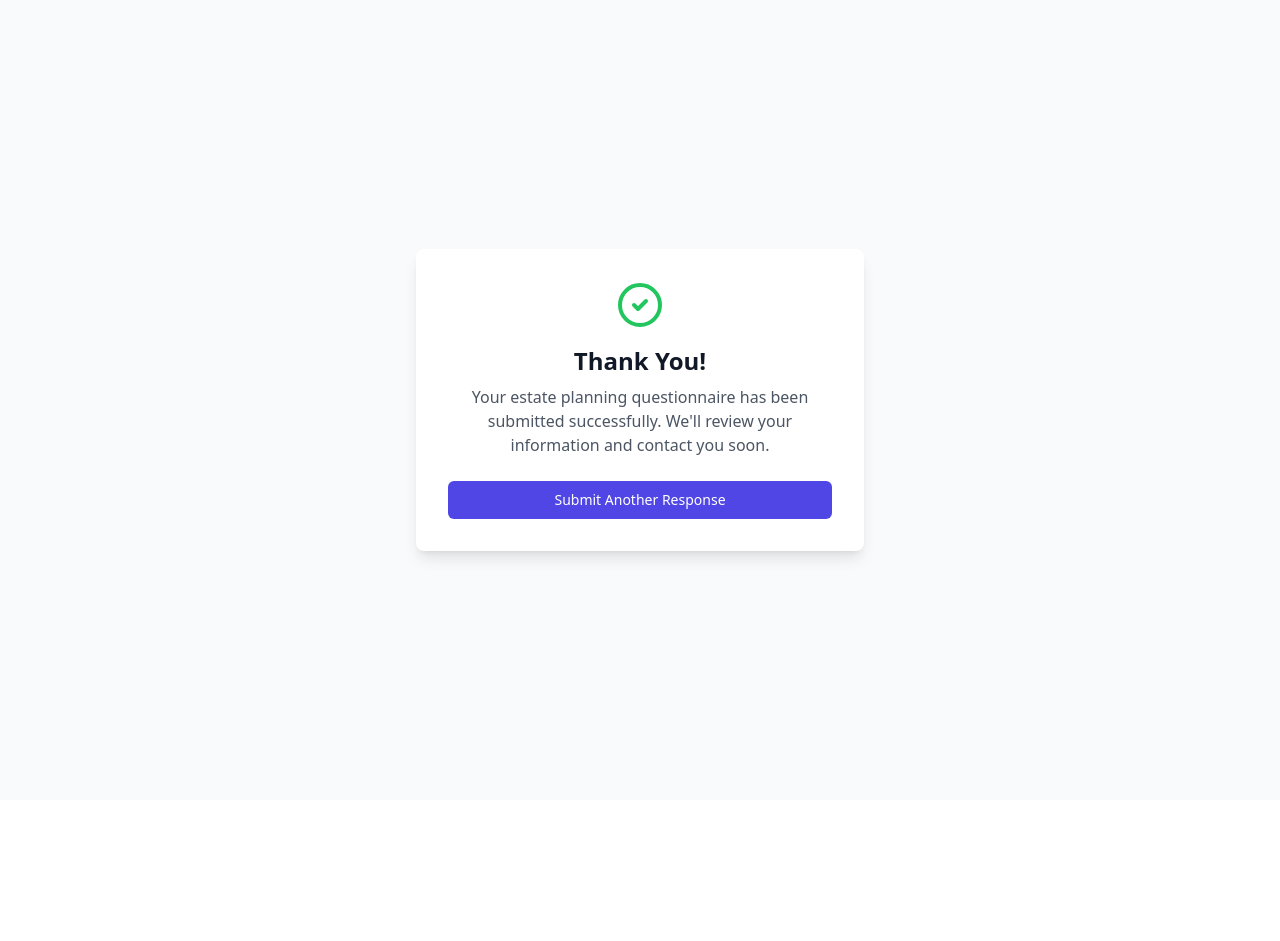
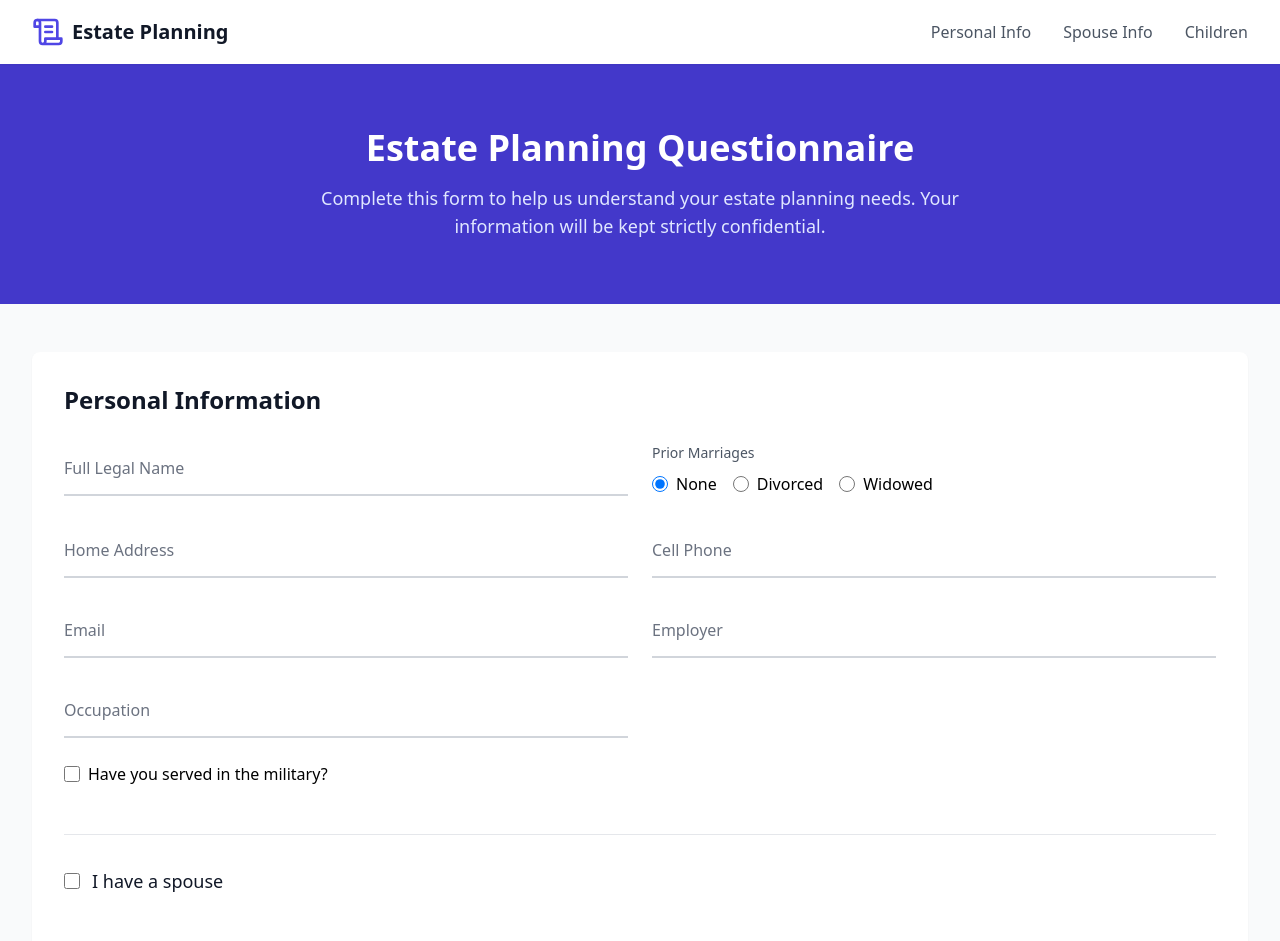
Before and after one commit to Rabbit1026HG/Estate-Planning, a React (Vite) app: page / in a window 1280 px wide. Shown: the top 941 px of the page. Before the commit the page ends 800 px from the top, so only its background shows below. Built offline with nearby package versions, Linux system fonts and the light colour scheme.

Commit message:
fix: submit error fix

```diff
--- a/src/App.tsx
+++ b/src/App.tsx
@@ -1,27 +1,31 @@
-import { useState } from 'react';
-import { FormProvider, useForm } from 'react-hook-form';
-import { zodResolver } from '@hookform/resolvers/zod';
-import { CheckCircle2 } from 'lucide-react';
-import { Header } from './components/Header';
-import { PersonalInfoForm } from './components/PersonalInfoForm';
-import { ChildrenForm } from './components/ChildrenForm';
-import { FamilyInfoForm } from './components/FamilyInfoForm';
-import { AssetsForm } from './components/AssetsForm';
-import { LiabilitiesForm } from './components/LiabilitiesForm';
-import { OtherAssetsForm } from './components/OtherAssetsForm';
-import { OtherInterestsForm } from './components/OtherInterestsForm';
-import { BeneficiariesForm } from './components/BeneficiariesForm';
-import { ExecutorsTrusteesForm } from './components/ExecutorsTrusteesForm';
-import { HealthCareAgentsForm } from './components/HealthCareAgentsForm';
-import { FormDataSchema, type FormData } from './types';
+import React, { useState } from "react";
+import { FormProvider, useForm } from "react-hook-form";
+import { zodResolver } from "@hookform/resolvers/zod";
+import { CheckCircle2 } from "lucide-react";
+import { Header } from "./components/Header";
+import { PersonalInfoForm } from "./components/PersonalInfoForm";
+import { ChildrenForm } from "./components/ChildrenForm";
+import { FamilyInfoForm } from "./components/FamilyInfoForm";
+import { AssetsForm } from "./components/AssetsForm";
+import { LiabilitiesForm } from "./components/LiabilitiesForm";
+import { OtherAssetsForm } from "./components/OtherAssetsForm";
+import { OtherInterestsForm } from "./components/OtherInterestsForm";
+import { BeneficiariesForm } from "./components/BeneficiariesForm";
+import { ExecutorsTrusteesForm } from "./components/ExecutorsTrusteesForm";
+import { HealthCareAgentsForm } from "./components/HealthCareAgentsForm";
+import { FormDataSchema, type FormData } from "./types";
 
 function App() {
-  const [isSubmitted, setIsSubmitted] = useState(true);
+  const [isSubmitted, setIsSubmitted] = useState(false);
   const methods = useForm<FormData>({
     resolver: zodResolver(FormDataSchema),
     defaultValues: {
+      hasSpouse: false,
       personalInfo: {
-        priorMarriage: 'none',
+        priorMarriage: "none",
+      },
+      spouseInfo:{
+        priorMarriage: "none",
       },
       children: [],
       familyInfo: {
@@ -30,9 +34,68 @@ function App() {
         hasChildrenWithBenefits: false,
         hasObligationsToEx: false,
       },
-      assets: [],
-      liabilities: [],
-      otherAssets: [],
+      assets: [
+        {
+          description: "Cash/CDs, and Bank Accounts",
+          hasAsset: false,
+        },
+        {
+          description: "Annuities/Pensions",
+          hasAsset: false,
+        },
+        {
+          description: "Residence",
+          hasAsset: false,
+        },
+        {
+          description: "Other Real Estate",
+          hasAsset: false,
+        },
+        {
+          description: "IRAs, 401(k)s, Other Retirement",
+          hasAsset: false,
+        },
+      ],
+      liabilities: [
+        {
+          description: "Real Estate Mortgages",
+          hasLiability: false,
+        },
+        {
+          description: "Vehicle",
+          hasLiability: false,
+        },
+        {
+          description: "Other",
+          hasLiability: false,
+        },
+      ],
+      otherAssets: [
+        {
+          description: "Life Insurance",
+          hasAsset: false,
+        },
+        {
+          description: "Long Term Care Insurance",
+          hasAsset: false,
+        },
+        {
+          description: "Prepaid Funeral/Burial or Cremation",
+          hasAsset: false,
+        },
+        {
+          description: "Business Ownership Interest",
+          hasAsset: false,
+        },
+        {
+          description: "Foreign Assets",
+          hasAsset: false,
+        },
+        {
+          description: "Safe Deposit Boxes",
+          hasAsset: false,
+        },
+      ],
       otherInterests: {
         hasOutOfStateProperty: false,
         hasPetProvisions: false,
@@ -49,12 +112,22 @@ function App() {
     },
   });
 
+  const hasSpouse = methods.watch("hasSpouse");
+
+  // Clear spouse-related data when hasSpouse is unchecked
+  React.useEffect(() => {
+    if (!hasSpouse) {
+      methods.setValue("spouseInfo", undefined);
+      methods.setValue("healthCareAgents.spouse", []);
+    }
+  }, [hasSpouse, methods]);
+
   const onSubmit = async (data: FormData) => {
-    console.log('data:',data);
+    console.log("data:", data);
 
     // Simulate form submission
     await new Promise((resolve) => setTimeout(resolve, 1000));
-    console.log('Form submitted:', data);
+    console.log("Form submitted:", data);
     setIsSubmitted(true);
   };
 
@@ -94,8 +167,8 @@ function App() {
                 Estate Planning Questionnaire
               </h1>
               <p className="text-lg text-indigo-100 max-w-2xl mx-auto">
-                Complete this form to help us understand your estate planning needs.
-                Your information will be kept strictly confidential.
+                Complete this form to help us understand your estate planning
+                needs. Your information will be kept strictly confidential.
               </p>
             </div>
           </div>
@@ -110,9 +183,25 @@ function App() {
                 <PersonalInfoForm type="personal" />
               </section>
 
-              <section id="spouse">
-                <PersonalInfoForm type="spouse" />
-              </section>
+              <div className="border-t pt-8">
+                <label className="flex items-center space-x-3 text-lg font-medium text-gray-900">
+                  <input
+                    type="checkbox"
+                    {...methods.register("hasSpouse")}
+                    className="h-5 w-5 text-indigo-600 rounded"
+                  />
+                  <span>I have a spouse</span>
+                </label>
+              </div>
+
+              {hasSpouse && (
+                <section
+                  id="spouse"
+                  className="transition-opacity duration-300"
+                >
+                  <PersonalInfoForm type="spouse" />
+                </section>
+              )}
 
               <section id="children">
                 <ChildrenForm />
@@ -156,10 +245,16 @@ function App() {
 
               <section id="health-care-agents">
                 <HealthCareAgentsForm type="personal" />
-                <div className="mt-8">
+              </section>
+
+              {hasSpouse && (
+                <section
+                  id="spouse-health-care"
+                  className="transition-opacity duration-300"
+                >
                   <HealthCareAgentsForm type="spouse" />
-                </div>
-              </section>
+                </section>
+              )}
 
               <div className="flex justify-end">
                 <button
--- a/src/components/AssetsForm.tsx
+++ b/src/components/AssetsForm.tsx
@@ -1,5 +1,5 @@
 import React from 'react';
-import { useFieldArray, useFormContext } from 'react-hook-form';
+import {  useFormContext } from 'react-hook-form';
 import { FloatingLabelInput } from './FloatingLabelInput';
 import type { FormData } from '../types';
 
@@ -12,11 +12,8 @@ const ASSET_TYPES = [
 ];
 
 export const AssetsForm: React.FC = () => {
-  const { control, register, formState: { errors } } = useFormContext<FormData>();
-  const { fields } = useFieldArray({
-    control,
-    name: 'assets',
-  });
+  const {  register, formState: { errors } } = useFormContext<FormData>();
+
 
   return (
     <div className="space-y-6">
--- a/src/components/LiabilitiesForm.tsx
+++ b/src/components/LiabilitiesForm.tsx
@@ -1,5 +1,5 @@
 import React from 'react';
-import { useFieldArray, useFormContext } from 'react-hook-form';
+import {  useFormContext } from 'react-hook-form';
 import { FloatingLabelInput } from './FloatingLabelInput';
 import type { FormData } from '../types';
 
@@ -10,11 +10,7 @@ const LIABILITY_TYPES = [
 ];
 
 export const LiabilitiesForm: React.FC = () => {
-  const { control, register, formState: { errors } } = useFormContext<FormData>();
-  const { fields } = useFieldArray({
-    control,
-    name: 'liabilities',
-  });
+  const { register, formState: { errors } } = useFormContext<FormData>();
 
   return (
     <div className="space-y-6">
--- a/src/components/OtherAssetsForm.tsx
+++ b/src/components/OtherAssetsForm.tsx
@@ -1,5 +1,5 @@
 import React from 'react';
-import { useFieldArray, useFormContext } from 'react-hook-form';
+import { useFormContext } from 'react-hook-form';
 import { FloatingLabelInput } from './FloatingLabelInput';
 import type { FormData } from '../types';
 
@@ -13,11 +13,8 @@ const OTHER_ASSET_TYPES = [
 ];
 
 export const OtherAssetsForm: React.FC = () => {
-  const { control, register, formState: { errors } } = useFormContext<FormData>();
-  const { fields } = useFieldArray({
-    control,
-    name: 'otherAssets',
-  });
+  const { register, formState: { errors } } = useFormContext<FormData>();
+
 
   return (
     <div className="space-y-6">
--- a/src/components/PersonalInfoForm.tsx
+++ b/src/components/PersonalInfoForm.tsx
@@ -11,13 +11,21 @@ export const PersonalInfoForm: React.FC<PersonalInfoFormProps> = ({ type }) => {
   const {
     register,
     formState: { errors },
+    watch,
   } = useFormContext<FormData>();
 
   const prefix = type === 'personal' ? 'personalInfo' : 'spouseInfo';
   const title = type === 'personal' ? 'Personal Information' : 'Spouse Information';
+  const militaryService = watch(`${prefix}.militaryService.served`);
+  // const hasSpouse = watch('hasSpouse');
+  // const isRequired = type === 'personal' || hasSpouse;
 
   return (
-    <div className="space-y-6">
+    <div className={`space-y-6 ${type === 'spouse' ? 'relative' : ''}`}>
+      {type === 'spouse' && (
+        <div className="absolute -top-4 left-0 right-0 h-1 bg-indigo-100 rounded" />
+      )}
+
       <h2 className="text-2xl font-semibold text-gray-900">{title}</h2>
 
       <div className="grid grid-cols-1 md:grid-cols-2 gap-6">
@@ -25,6 +33,7 @@ export const PersonalInfoForm: React.FC<PersonalInfoFormProps> = ({ type }) => {
           label="Full Legal Name"
           {...register(`${prefix}.fullName`)}
           error={errors[prefix]?.fullName?.message}
+          // required={isRequired}
         />
 
         <div className="space-y-2">
@@ -48,6 +57,7 @@ export const PersonalInfoForm: React.FC<PersonalInfoFormProps> = ({ type }) => {
           label="Home Address"
           {...register(`${prefix}.address`)}
           error={errors[prefix]?.address?.message}
+          // required={isRequired}
         />
 
         <FloatingLabelInput
@@ -55,6 +65,7 @@ export const PersonalInfoForm: React.FC<PersonalInfoFormProps> = ({ type }) => {
           type="tel"
           {...register(`${prefix}.cellPhone`)}
           error={errors[prefix]?.cellPhone?.message}
+          // required={isRequired}
         />
 
         <FloatingLabelInput
@@ -62,6 +73,7 @@ export const PersonalInfoForm: React.FC<PersonalInfoFormProps> = ({ type }) => {
           type="email"
           {...register(`${prefix}.email`)}
           error={errors[prefix]?.email?.message}
+          // required={isRequired}
         />
 
         <FloatingLabelInput
@@ -73,6 +85,24 @@ export const PersonalInfoForm: React.FC<PersonalInfoFormProps> = ({ type }) => {
           label="Occupation"
           {...register(`${prefix}.occupation`)}
         />
+
+        <div className="md:col-span-2 space-y-4">
+          <label className="flex items-center space-x-2">
+            <input
+              type="checkbox"
+              {...register(`${prefix}.militaryService.served`)}
+              className="form-checkbox"
+            />
+            <span>Have you served in the military?</span>
+          </label>
+
+          {militaryService && (
+            <FloatingLabelInput
+              label="Military Service Details (branch, dates, highest rank)"
+              {...register(`${prefix}.militaryService.details`)}
+            />
+          )}
+        </div>
       </div>
     </div>
   );
--- a/src/types.ts
+++ b/src/types.ts
@@ -21,9 +21,6 @@ export const ChildInfoSchema = z.object({
   thisMarriage: z.boolean(),
   previousRelationship: z.boolean(),
   adopted: z.boolean(),
-  deceased: z.boolean(),
-  specialNeeds: z.boolean(),
-  governmentBenefits: z.boolean(),
 });
 
 export const AssetSchema = z.object({
@@ -60,6 +57,7 @@ export const HealthCareAgentSchema = z.object({
 });
 
 export const FormDataSchema = z.object({
+  hasSpouse: z.boolean(),
   personalInfo: PersonalInfoSchema,
   spouseInfo: PersonalInfoSchema.optional(),
   children: z.array(ChildInfoSchema).optional(),
```
Also changed, not shown: src/components/ExecutorsTrusteesForm.tsx (+18 -23 lines), src/components/FloatingLabelInput.tsx (+12 -12 lines), src/components/HealthCareAgentsForm.tsx (+20 -23 lines).
